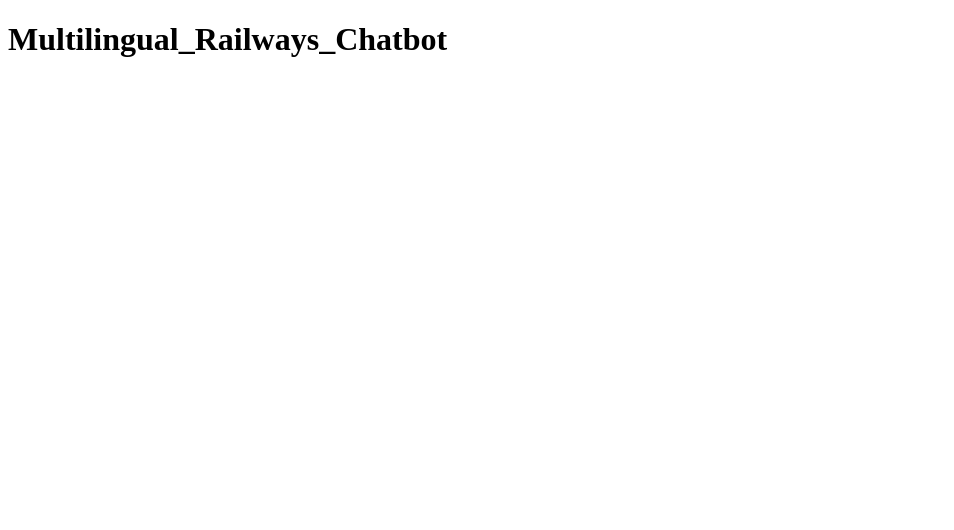
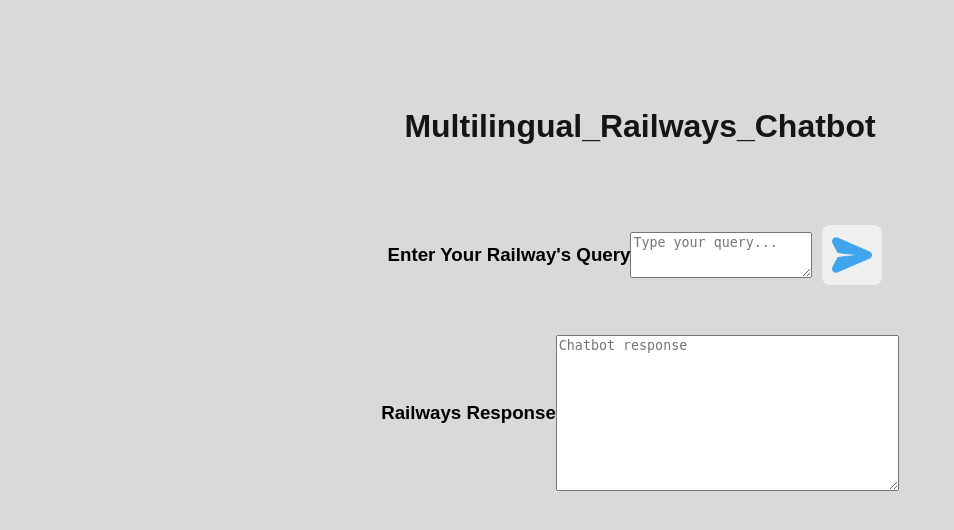
Before and after one commit to kunal9922/Multilingual_Railways_Chatbot, a Django app: page / in a window 1280 px wide. Shown: the top 530 px of the page, without its empty margins (0-954 px from the left). Run offline with Django 5.2, Linux system fonts and the light colour scheme.

Commit message:
fix #3 Added HTML web page along side CSS and JS as well as set the route in urls.py

```diff
--- a/chatbotWebServer/chatRailways/static/javascript/chatbot_scripts.js
+++ b/chatbotWebServer/chatRailways/static/javascript/chatbot_scripts.js
@@ -0,0 +1,43 @@
+// Function to get CSRF token from cookies
+function getCookie(name) {
+    var cookieValue = null;
+    if (document.cookie && document.cookie !== '') {
+        var cookies = document.cookie.split(';');
+        for (var i = 0; i < cookies.length; i++) {
+            var cookie = cookies[i].trim();
+            // Check if the cookie name starts with the specified name
+            if (cookie.substring(0, name.length + 1) === (name + '=')) {
+                cookieValue = decodeURIComponent(cookie.substring(name.length + 1));
+                break;
+            }
+        }
+    }
+    return cookieValue;
+}
+
+function takeUserQuery() {
+    /*Takes request user's input query from frontend send to the backend server in Json to resolve the query
+    then backend server responses in json finally display the response  */
+    const userQuery = document.getElementById('user-query').value;
+    // AJAX request to Django view
+    fetch('/chatbot/', {
+        method: 'POST',
+        headers: {
+            'Content-Type': 'application/json',
+            'X-CSRFToken': getCookie('csrftoken')  // Include CSRF token here
+        },
+        body: JSON.stringify({ "userQuery": userQuery })
+    })
+    .then(response => response.json())
+    .then(data => {
+        console.log(data.response);
+        document.getElementById('response').value = data.response;
+    })
+    .catch(error => {
+        console.error('Error:', error);
+    });
+}
+function submitForm(event) {
+    event.preventDefault(); // Prevent default form submission
+    takeUserQuery(); // Call your existing function
+}
--- a/chatbotWebServer/chatRailways/static/stylesheet/chatbotUI_style.css
+++ b/chatbotWebServer/chatRailways/static/stylesheet/chatbotUI_style.css
@@ -0,0 +1,45 @@
+/* In your CSS file or in a style block in your Django HTML file */
+body{
+    font-family: sans-serif;
+    background-color: rgb(217, 217, 217);
+}
+h1{
+    padding-top: 100px;
+    padding-bottom: 50px;
+    position: sticky;
+    text-align: center;
+    z-index: 1;
+    width: 100%;
+    opacity: 90%;
+    margin: auto;
+    justify-content: center;
+}
+.icon-button {
+    border: none; /* Remove button border */
+    padding: 10px 10px; /* Add padding */
+    text-decoration: none;
+    display: inline-block;
+    margin: 10px 10px;
+    cursor: pointer;
+    border-radius: 8px; /* Add rounded corners */
+}
+input{
+    padding: 20px ;
+    border-radius: 4px 2px;
+    margin: 10px;
+}
+ /* Optional: Adjust styles for better appearance */
+#user-query {
+    resize: vertical; /* Allow vertical resizing */
+    min-height: 40px; /* Set a minimum height */
+    max-height: 200px; /* Set a maximum height if needed */
+}
+div{
+        justify-content: center;
+        margin: auto;
+        width: 50%;
+        display: flex;
+        align-items: center;
+        margin: 100;
+        padding: 20px;
+}
--- a/chatbotWebServer/chatRailways/templates/chatbotUI.html
+++ b/chatbotWebServer/chatRailways/templates/chatbotUI.html
@@ -11,6 +11,23 @@
 
 <body>
     <h1>Multilingual_Railways_Chatbot</h1>
+    <script src="{% static 'javascript/chatbot_scripts.js' %}"></script>
+        <form method="post" class="container" onsubmit="submitForm(event)">
+            <div>{% csrf_token %}
+                <h3>Enter Your Railway's Query</h3>
+                <textarea id="user-query" name="query" placeholder="Type your query..."></textarea>
+                <!-- <input id="user-query" type="text" name="query" placeholder="Type your query..."> -->
+                <button type="submit" class="icon-button">
+                    <img src="{% static 'images/send_icon.png' %}" alt="Send Icon" align="right"  height="40" width="40">
+                </button>
+            </div>
+        </form>
+        <div>
+            <h3>
+                Railways Response
+            </h3>
+            <textarea id="response" name="response" rows="10" cols="40" placeholder="Chatbot response"></textarea>
+        </div>
 </body>
 
 </html>
--- a/chatbotWebServer/chatRailways/urls.py
+++ b/chatbotWebServer/chatRailways/urls.py
@@ -4,4 +4,5 @@ from . import views
 # urlpatterns that define the URls and their function
 urlpatterns = [
     path('', views.renderWebPage),
+    path('chatbot/', views.startChat, name='startChat')
 ]
```
Also changed, not shown: chatbotWebServer/chatbotWebServer/settings.py (+7 -0 lines).
